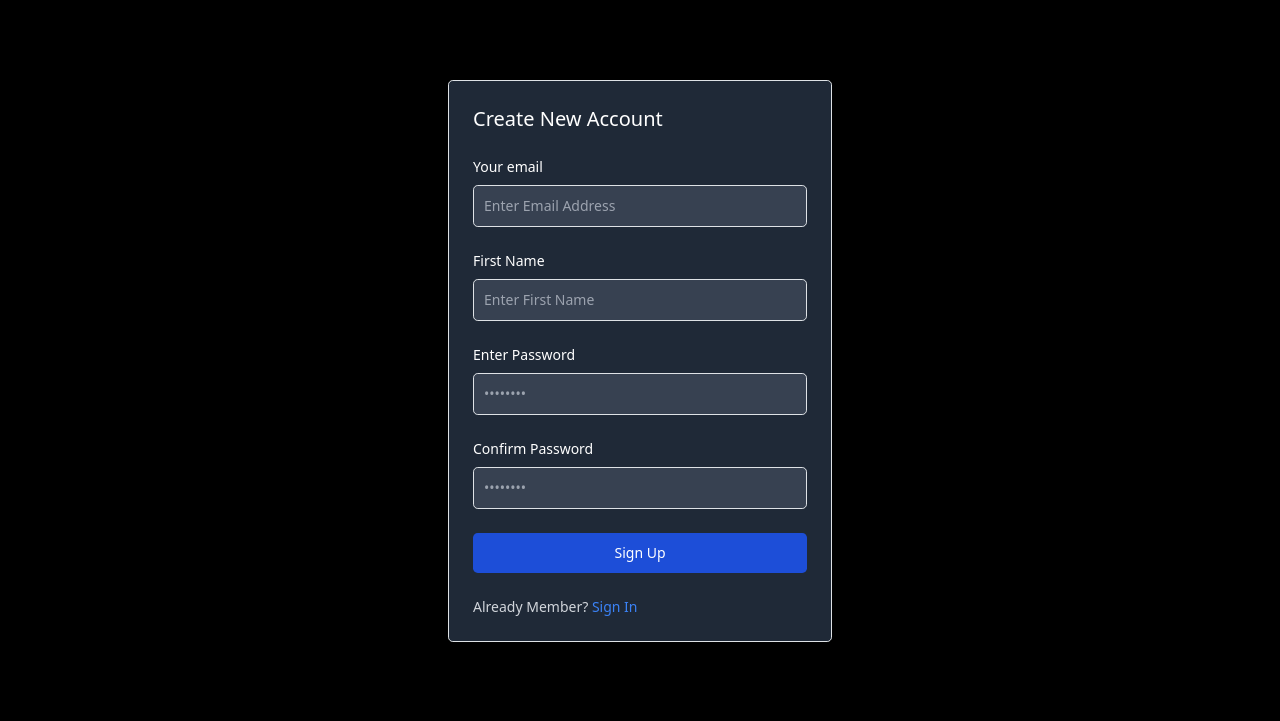
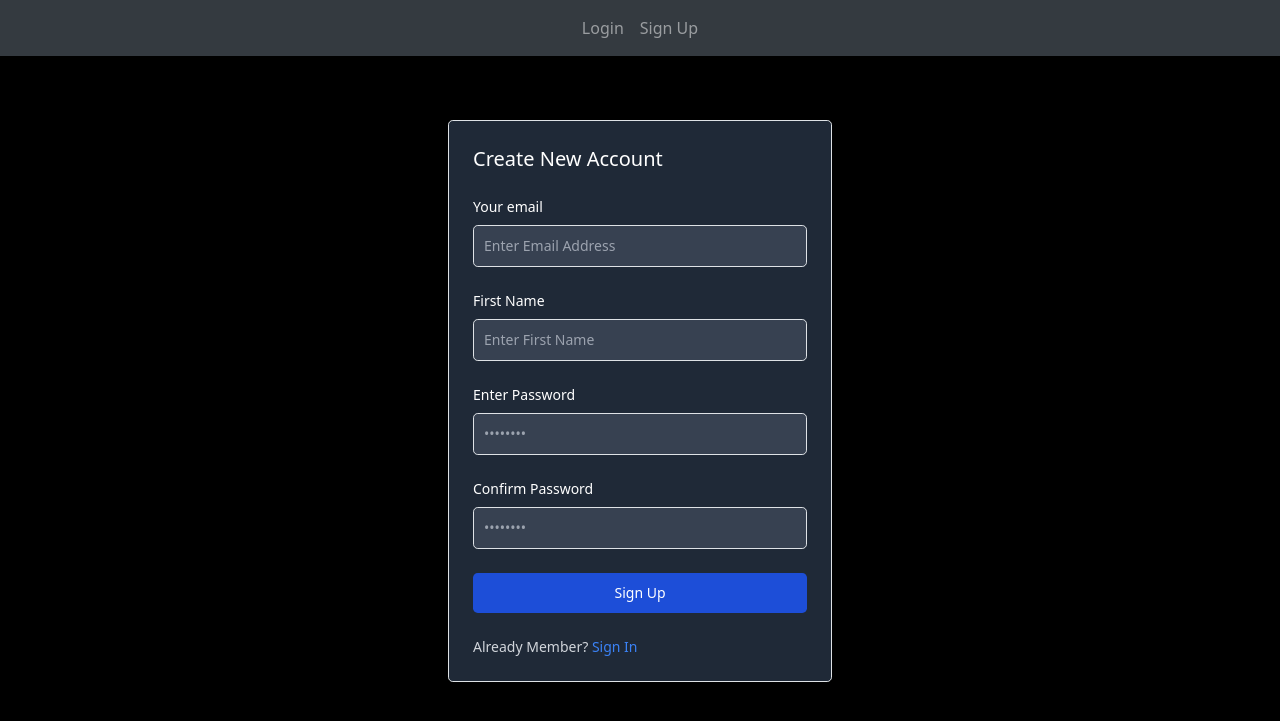
Before and after one commit to KARAN-RANDHAWA27/Flask-blog, a Flask app: page /sign-up in a window 1280 px wide. Shown: the top 721 px of the page. Run offline with Flask 3, Linux system fonts and the light colour scheme; some libraries are stand-ins or nearby versions.

Commit message:
Nav bar updated

```diff
--- a/project/templates/base.html
+++ b/project/templates/base.html
@@ -22,12 +22,20 @@
           <div class="navbar-nav">
             <a class="nav-item nav-link" id="home" href="/notes">Notes</a>
             <a class="nav-item nav-link" id="signUp" href="/sign-up">Sign Up</a>
-            <a class="nav-item nav-link" id="login" href="/login">Login</a>
+            <a class="nav-item nav-link" id="login" href="/logout">Logout</a>
           </div>
         </div>
       </nav>
     {% else %}
-
+      <nav class="navbar navbar-expand-lg navbar-dark bg-dark">
+        <button class="navbar-toggler" type="button" data-toggle="collapse" data-target="#navbar"><span class="navbar-toggler-icon"></span></button>
+        <div class="collapse navbar-collapse justify-content-center" id="navbar">
+          <div class="navbar-nav">
+            <a class="nav-item nav-link" id="home" href="/login">Login</a>
+            <a class="nav-item nav-link" id="signUp" href="/sign-up">Sign Up</a>
+          </div>
+        </div>
+      </nav>
     {% endif %}
     {% with messages=get_flashed_messages(with_categories=true) %}
       {% if messages %}
--- a/project/templates/signup.html
+++ b/project/templates/signup.html
@@ -3,7 +3,7 @@
   Sign Up
 {% endblock %}
 {% block content %}
-  <div class="flex justify-center mt-3 pt-3">
+  <div class="flex justify-center mt-3">
     <div class="mt-5 w-full max-w-sm p-4 bg-gray-800 border border-gray-700 rounded-lg shadow-lg sm:p-6 md:p-8 mx-auto">
       <form class="space-y-6" method="post">
         <h5 class="text-xl font-medium text-white">Create New Account</h5>
```
